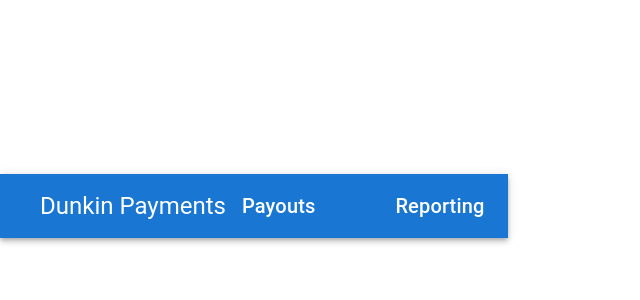
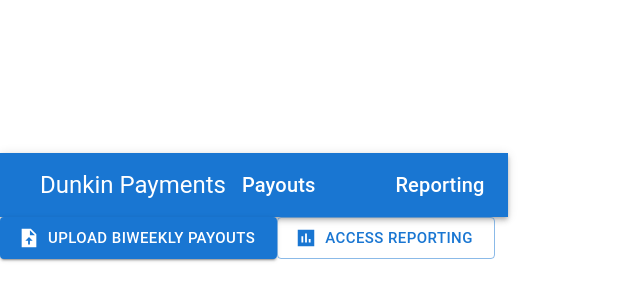
Before and after one commit to tobywiedenhoefer/method-swe-assignment, a React (Vite) app: page / in a window 1280 px wide. Shown: the part 194-494 px from the top of the page, without its empty margins (0-640 px from the left). Built offline with nearby package versions, Linux system fonts and the light colour scheme.

Commit message:
Adding basic navigation to root page

```diff
--- a/src/components/Home.tsx
+++ b/src/components/Home.tsx
@@ -1,5 +1,23 @@
+import { useNavigate } from 'react-router-dom'
+import { Button } from '@mui/material'
+import { UploadFileSharp, AssessmentSharp } from '@mui/icons-material'
+
 const Home = () => {
-    return <></>
+    const nav = useNavigate()
+    const navigate = {
+        payouts: () => nav('/payouts'),
+        reporting: () => nav('/reporting')
+    }
+    return (
+       <div className='button-container'>
+            <Button size='large' component='label' variant='contained' startIcon={<UploadFileSharp />} onClick={navigate.payouts}>
+                Upload Biweekly Payouts
+            </Button>
+            <Button size='large' color='primary' variant='outlined' startIcon={<AssessmentSharp />} onClick={navigate.reporting}>
+                Access Reporting
+            </Button>
+       </div>
+    )
 }
 
 export default Home
```
